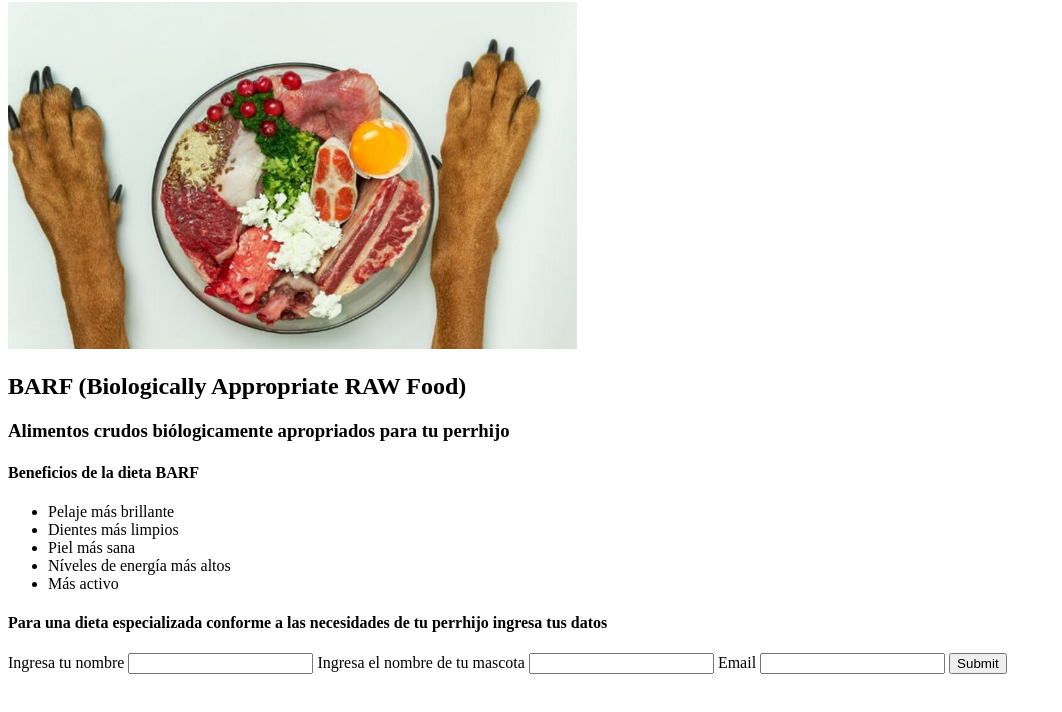
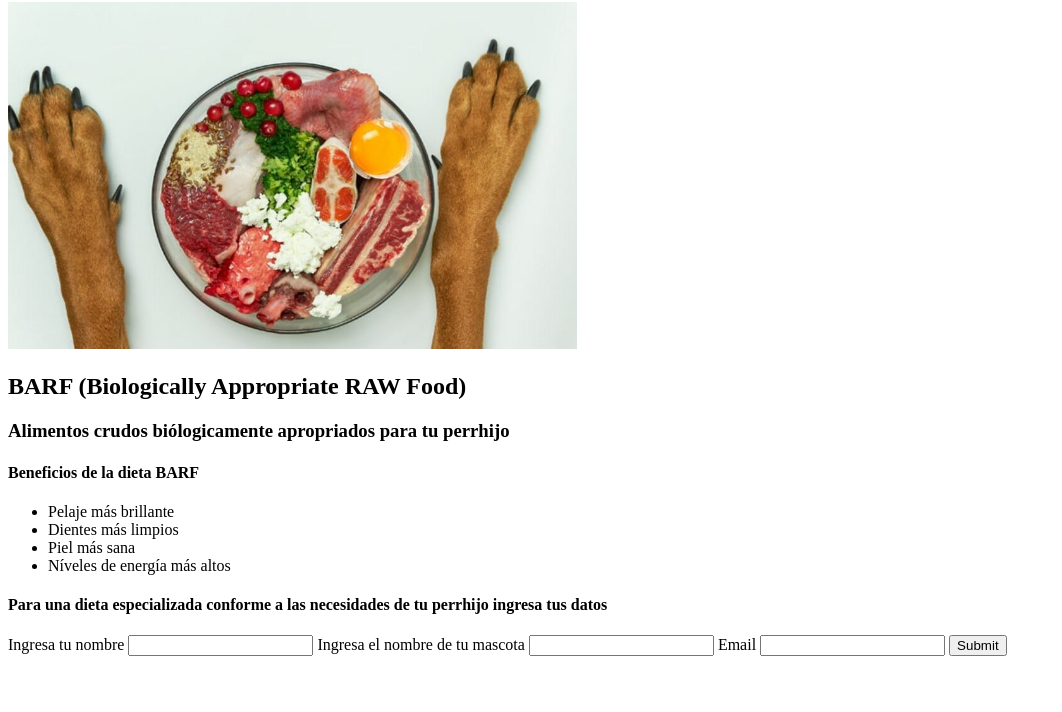
Before and after one commit to XimenaM5/ejercicio-de-veterinaria, a plain HTML site: page index.html in a window 1280 px wide. Shown: the part 78-790 px from the top of the page, without its empty margins (0-1062 px from the left). Drawn offline with Linux system fonts and the light colour scheme.

Commit message:
borre un li

```diff
--- a/index.html
+++ b/index.html
@@ -16,7 +16,6 @@
         <li>Dientes más limpios</li>
         <li>Piel más sana</li>
         <li>Níveles de energía más altos</li>
-        <li>Más activo</li>
     </ul>
     <h4>Para una dieta especializada conforme a las necesidades de tu perrhijo ingresa tus datos</h4>
     <form action="">
```
